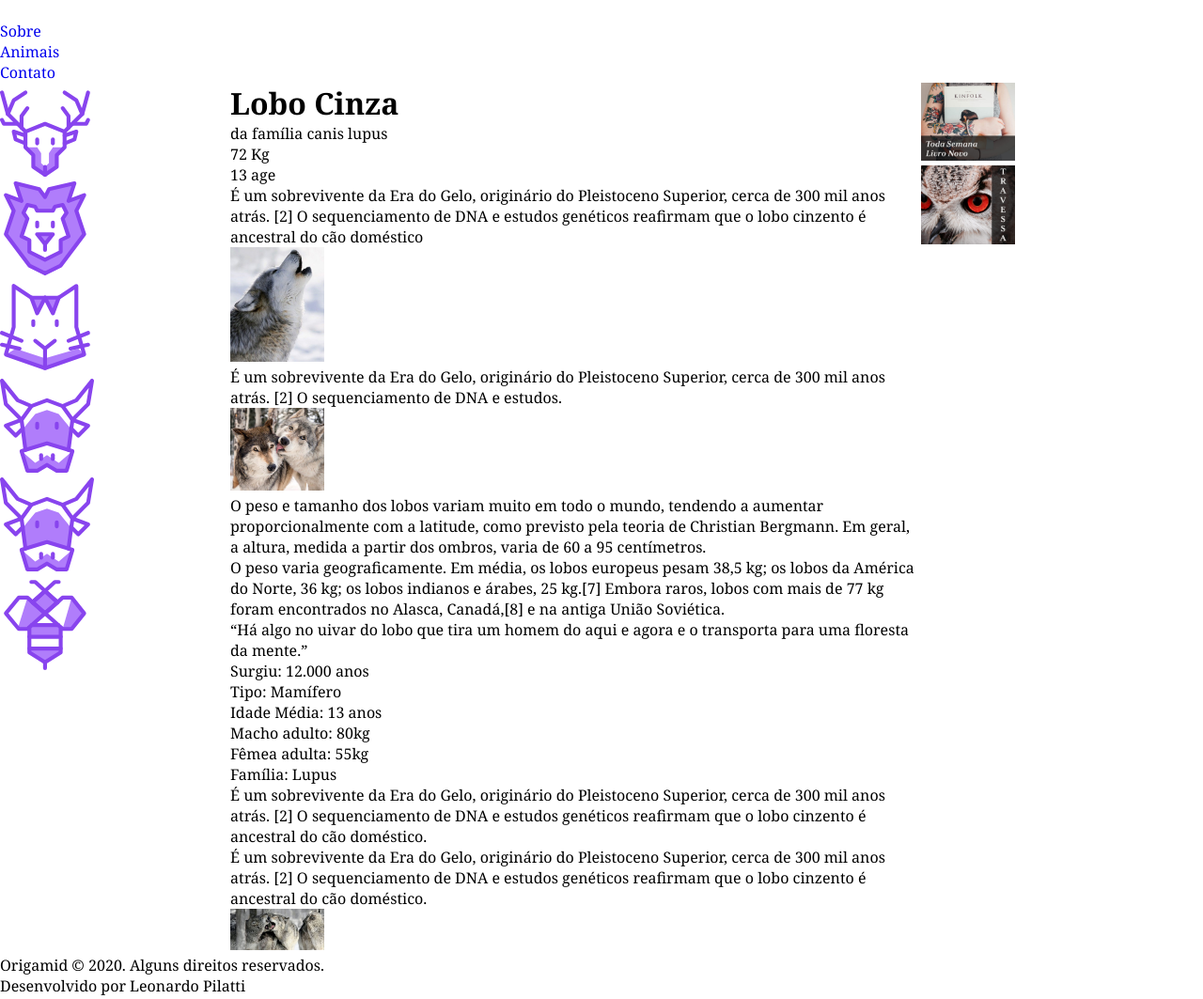
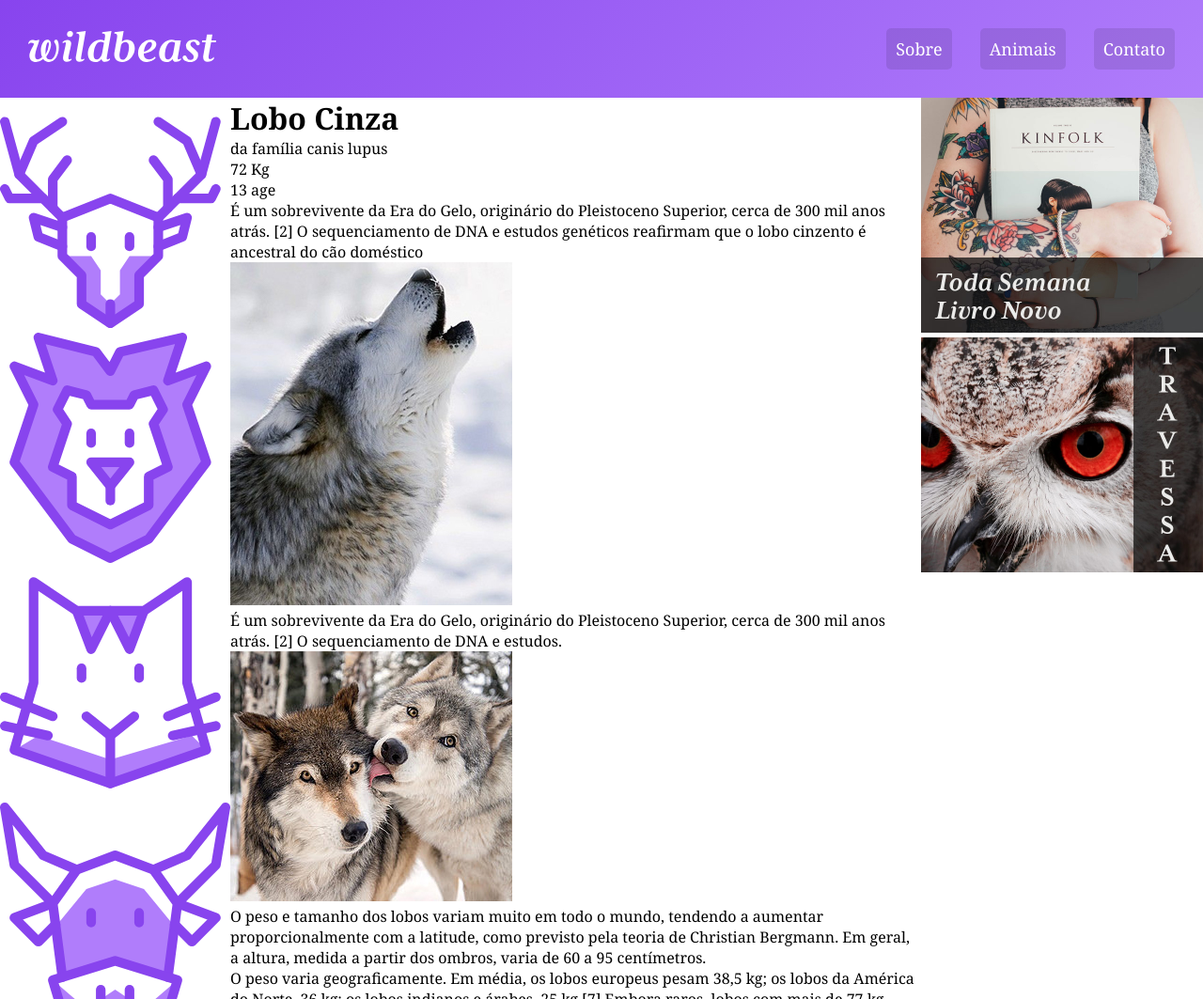
Before and after one commit to LeonardoPilatti/Wildbeast-, a plain HTML site: page index.html in a window 1280 px wide. Shown: the top 1063 px of the page at 94% size. Drawn offline with Linux system fonts and the light colour scheme; a web font is replaced by a local one.

Commit message:
layout header

```diff
--- a/css/style.css
+++ b/css/style.css
@@ -16,16 +16,18 @@ a {
 }
 
 img {
-    max-width: 100px;
+    max-width: 100%;
 }
+
+
 
 /* Estrutura Geral */
 
 .estrutura {
     display: grid;
     grid-template-columns: minmax(160px, 1fr) 3fr 300px;
-    /* esse minmax eh so para a primeira coluna, ou seja, do sidenav, aí vai de no minimo 160px a no maximo 1fr
-    esse 3fr eh do conteúdo*/
+    /* esse minmax eh so para a primeira coluna, ou seja, do sidenav, aí vai de no minimo 160px a
+    no maximo 1fr esse 3fr eh do conteúdo*/
     grid-template-areas:
         "header header header"
         "sidenav content anuncios"
@@ -33,9 +35,50 @@ img {
     ;
 }
 
+/* header */
 .header {
     grid-area: header;
+
+    background: linear-gradient(135deg, #8844ee, #B07DFB);
+    padding: 30px;
+    display: grid;
+    grid-template-columns: 1fr auto;
+    /* esse grid template colums eh para colocar o menu um ao lado do outro, no auto, ele fica do tamanho que
+    eh o conteúdo */
+    align-items: center;
 }
+
+.logo {
+    max-width: 200px;
+}
+
+.header nav ul {
+    display: flex;
+    flex-wrap: wrap;
+}
+
+.header nav a {
+    display: block;
+    padding: 10px;
+    color: #fff;
+    font-size: 1.125em;
+    /* 1.125 em eh 18px dividido por 16px */
+    background: rgba(0, 0, 0, .1);
+    border-radius: 5px;
+    transition: 0.1s;
+}
+
+.header nav a:hover {
+    background: rgba(0, 0, 0, .5);
+}
+
+/* coloquei li + li, pois quero falar com o li que vem depois de um li, para não ficar a margin-right no primeiro li */
+.header li + li {
+    margin-left: 30px;
+}
+
+
+
 
 .sidenav {
     grid-area: sidenav;
```
